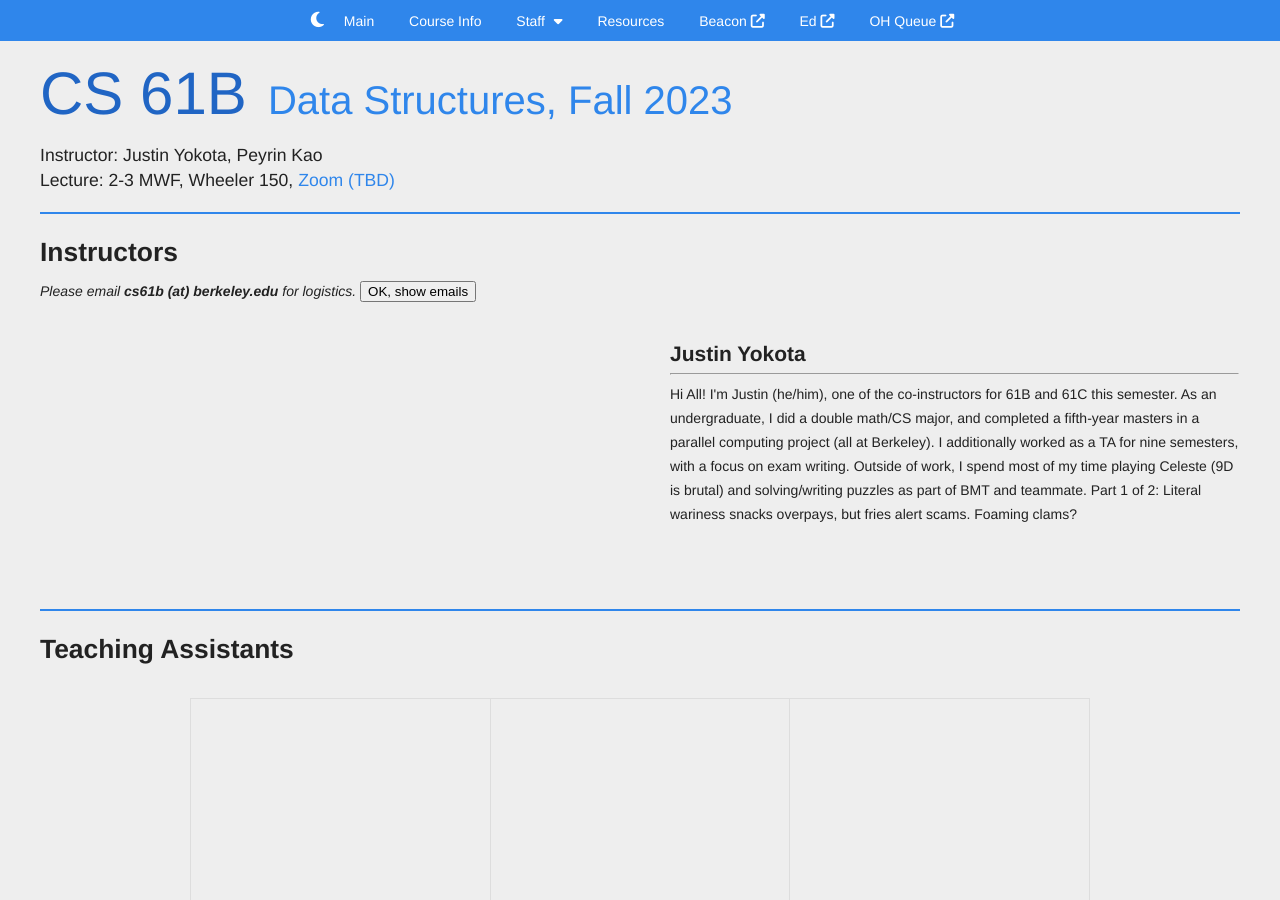
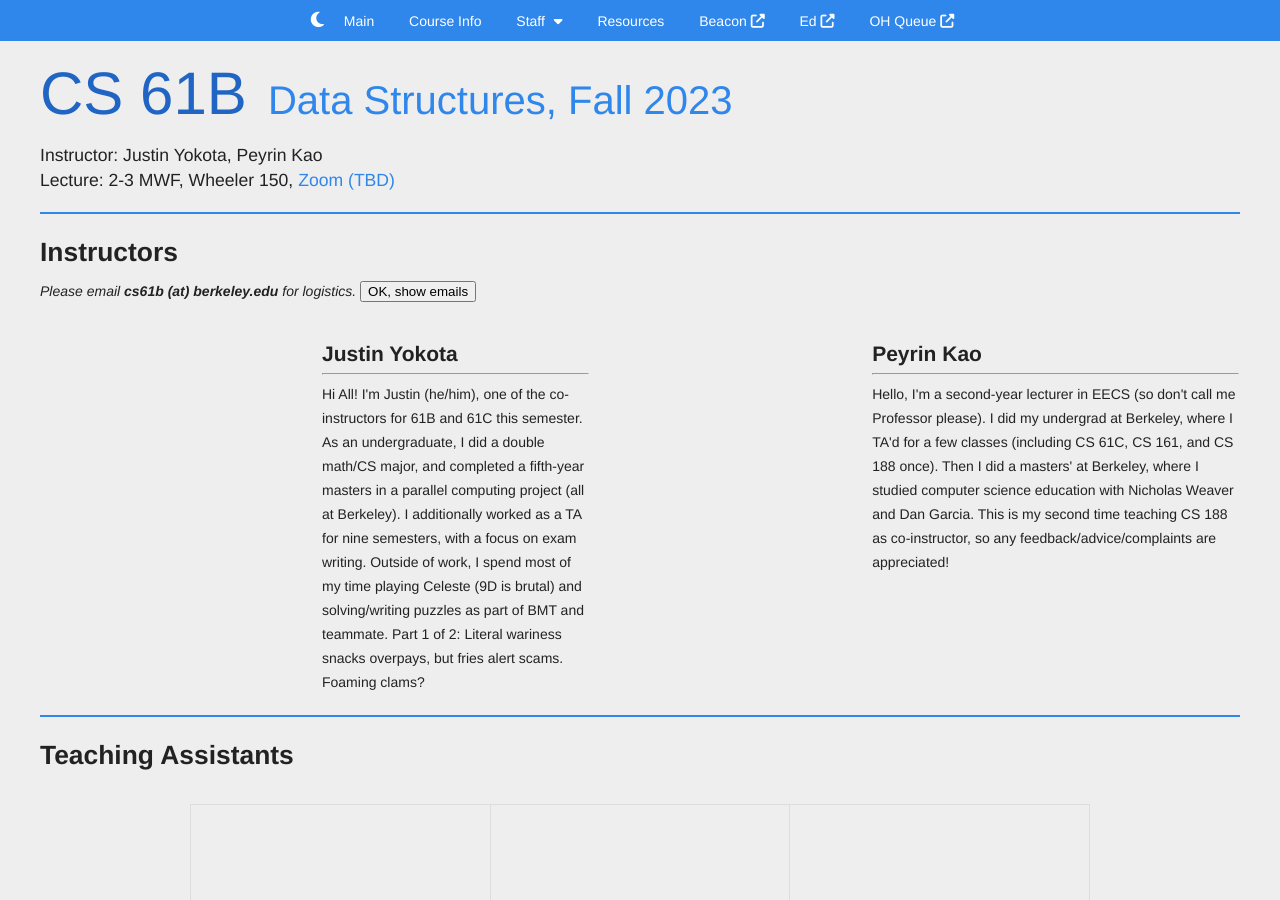
Before and after one commit to Berkeley-CS61B/website-fa23, a Jekyll site: the page built from staff.html, in a window 1280 px wide and 900 px high. Built offline with Jekyll 4.4.1, drawn with Linux system fonts in a browser that asks for light colours; nearby versions of some CDN libraries; comment, search, counter and statistics services are not loaded.

Commit message:
Add Peyrin

```diff
--- a/assets/js/staff.js
+++ b/assets/js/staff.js
@@ -69,5 +69,10 @@ $(document).ready(function() {
     } else {
       $("#justin-email").fadeIn(200);
     }
+		if ($("peyrin-email").is(":visible")) {
+			$("#peyrin-email").fadeOut(200);
+		} else {
+			$("#peyrin-email").fadeIn(200);
+		}
   });
 });
--- a/staff.html
+++ b/staff.html
@@ -21,32 +21,6 @@ title: Staff
   <div class="table-container">
     <table class="instructor">
       <tr>
-				<!-- TODO: Add Peyrin -->
-        <!-- <td>
-          <div class="photo photo1">
-            <img alt="hug1" data-src="assets/img/staff/hug1.png" />
-          </div>
-          <div class="photo photo2">
-            <img alt="hug2" data-src="assets/img/staff/hug2.png" />
-          </div>
-          <div class="photo photo3">
-            <img alt="hug3" data-src="assets/img/staff/hug3.png" />
-          </div>
-        </td>
-        <td>
-          <div class="segmenttitle">Josh Hug</div>
-          <span id="josh-email" style="display: none">
-            hug (at) cs.berkeley.edu
-          </span>
-          <hr />
-          <div class="text">
-            One time
-            <a href="http://longhorncampus.blogspot.com/2004_02_01_archive.html"
-              >this happened</a
-            >.
-          </div>
-        </td>
-				-->
         <td>
           <div class="photo photo1">
             <img alt="justin-yokota" data-src="assets/img/staff/justin-yokota.png" />
@@ -68,6 +42,28 @@ title: Staff
             Hi All! I'm Justin (he/him), one of the co-instructors for 61B and 61C this semester. As an undergraduate, I did a double math/CS major, and completed a fifth-year masters in a parallel computing project (all at Berkeley). I additionally worked as a TA for nine semesters, with a focus on exam writing.
             Outside of work, I spend most of my time playing Celeste (9D is brutal) and solving/writing puzzles as part of BMT and teammate.
             Part 1 of 2: Literal wariness snacks overpays, but fries alert scams. Foaming clams?
+          </div>
+        </td>
+        <td>
+          <div class="photo photo1">
+            <img alt="peyrin-kao" data-src="assets/img/staff/peyrin.jpg" />
+          </div>
+          <div class="photo photo2">
+            <img alt="peyrin-kao" data-src="assets/img/staff/peyrin.jpg" />
+          </div>
+          <div class="photo photo3">
+            <img alt="peyrin-kao" data-src="assets/img/staff/peyrin.jpg" />
+          </div>
+        </td>
+
+        <td>
+          <div class="segmenttitle">Peyrin Kao</div>
+          <span id="peyrin-email" style="display: none">
+            peyrin (at) berkeley.edu
+          </span>
+          <hr />
+          <div class="text">
+            Hello, I'm a second-year lecturer in EECS (so don't call me Professor please). I did my undergrad at Berkeley, where I TA'd for a few classes (including CS 61C, CS 161, and CS 188 once). Then I did a masters' at Berkeley, where I studied computer science education with Nicholas Weaver and Dan Garcia. This is my second time teaching CS 188 as co-instructor, so any feedback/advice/complaints are appreciated!
           </div>
         </td>
       </tr>
```
Also changed, not shown: README.md, assets/img/staff/peyrin.jpg (added).
